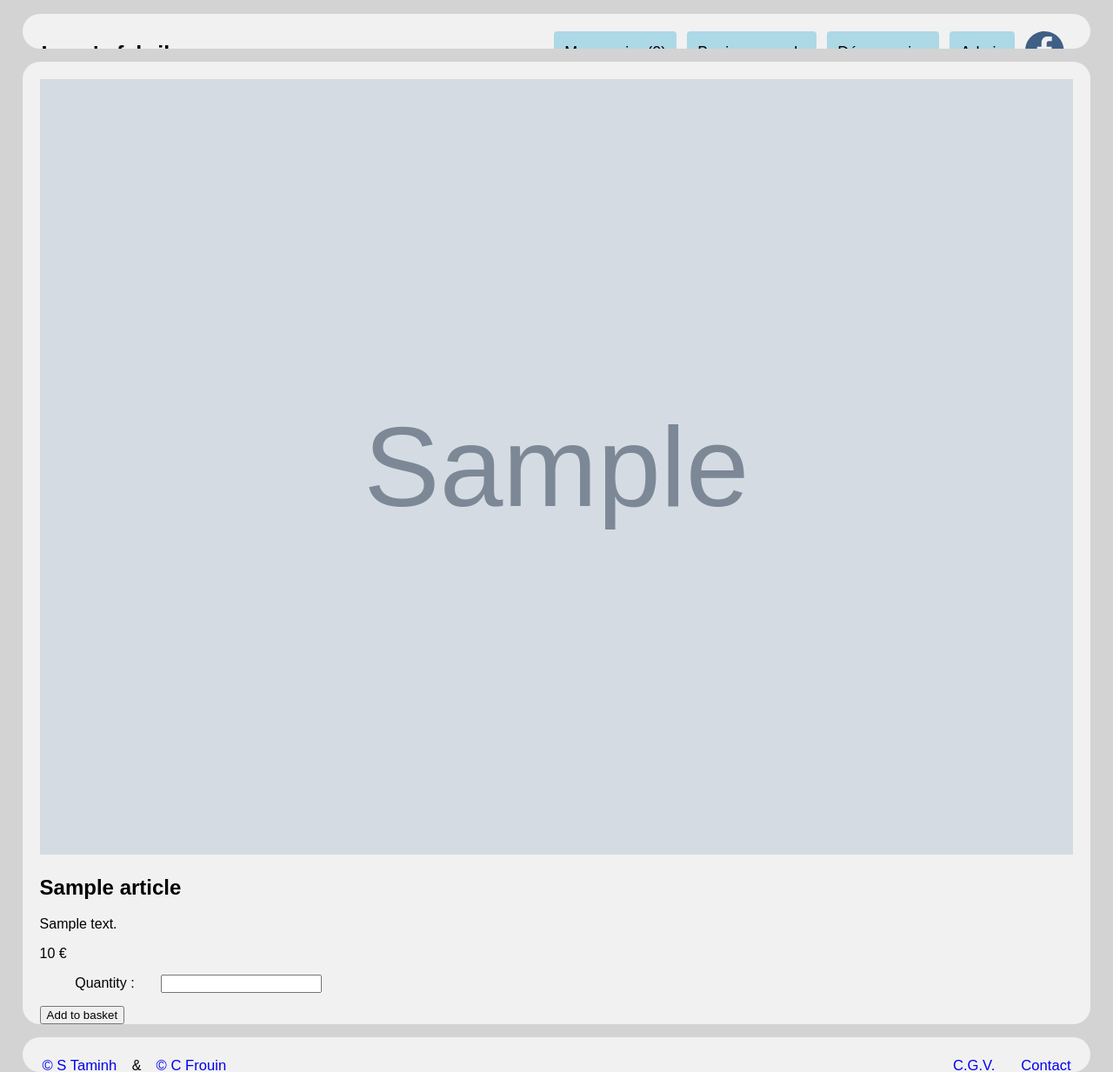
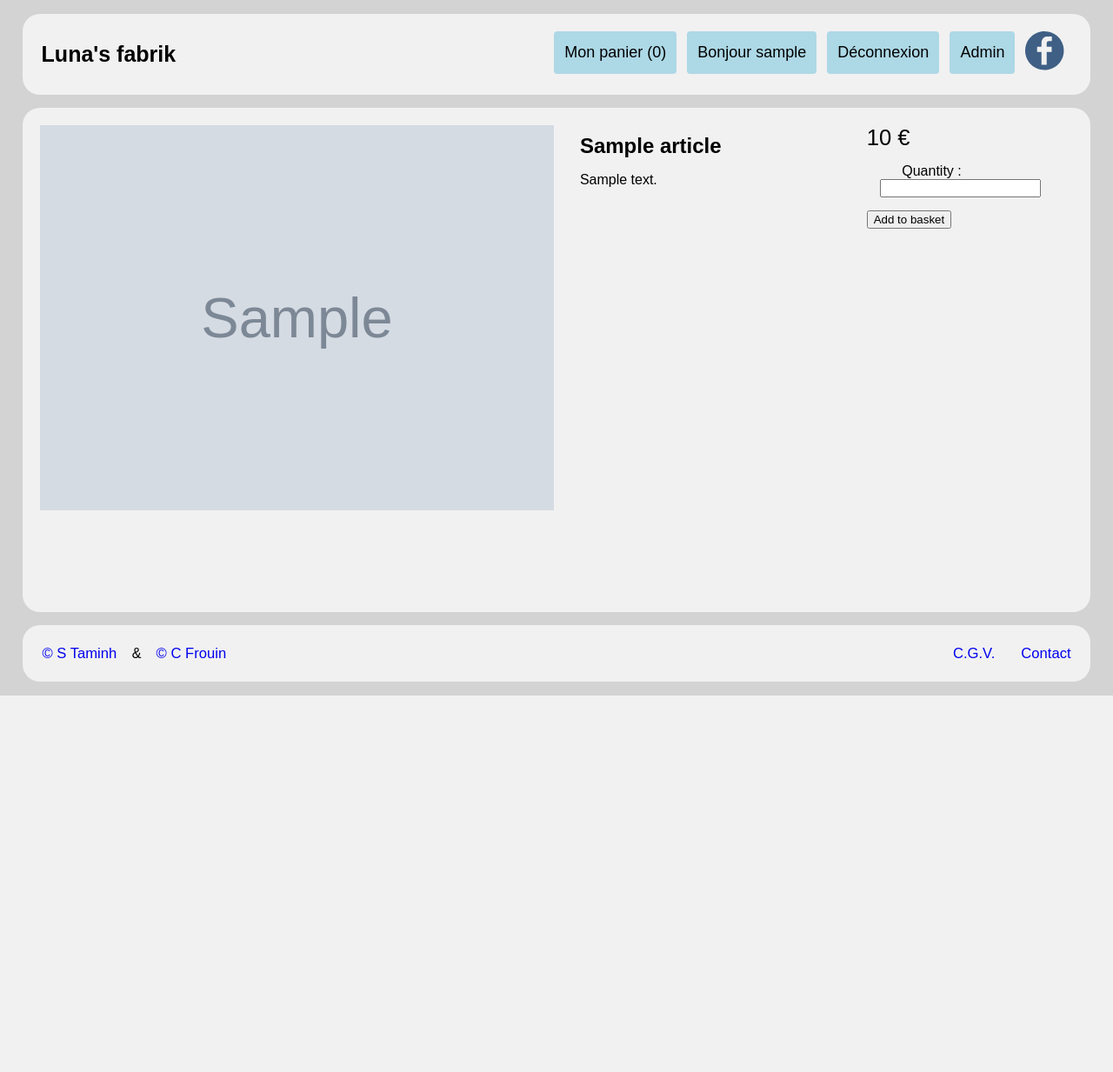
Before and after one commit to frouinc/ft_minishop, a PHP site: page /article.php?id=1 in a window 1280 px wide. Shown: the whole page at 87% size. After the commit the page ends 800 px from the top, so only its background shows below. Run offline with PHP 8.4, Linux system fonts and the light colour scheme; the visitor is signed in with stand-in values (Sample User, id 1); tables that the repository leaves empty or names only in its code hold one stand-in row (values such as "Sample post"); grey boxes marked "Sample" are stand-in pictures; a stand-in replaces the project's code that opens the database connection.

Commit message:
Fix shit

```diff
--- a/ft_minishop.css
+++ b/ft_minishop.css
@@ -192,6 +192,42 @@
 	flex-direction: column;
 }
 
+.article-main {
+	display: flex;
+	padding-bottom: 20px;
+}
+
+.article-image-container {
+	flex-basis: 25%;
+	flex-shrink: 0;
+}
+
+.article-image {
+	width: 100%;
+}
+
+.article-body-container {
+	padding: 10px;
+	margin-left: 20px;
+	flex-grow: 1;
+	overflow: auto;
+}
+
+.article-body-container h2 {
+	margin: 0;
+}
+
+.article-price-container {
+	flex-basis: 20%;
+	flex-shrink: 0;
+	margin-left: 10px;
+}
+
+.article-price {
+	font-size: 2vw;
+	margin-bottom: 10px;
+}
+
 .article-image-container {
 	flex-grow: 2;
 }
```
